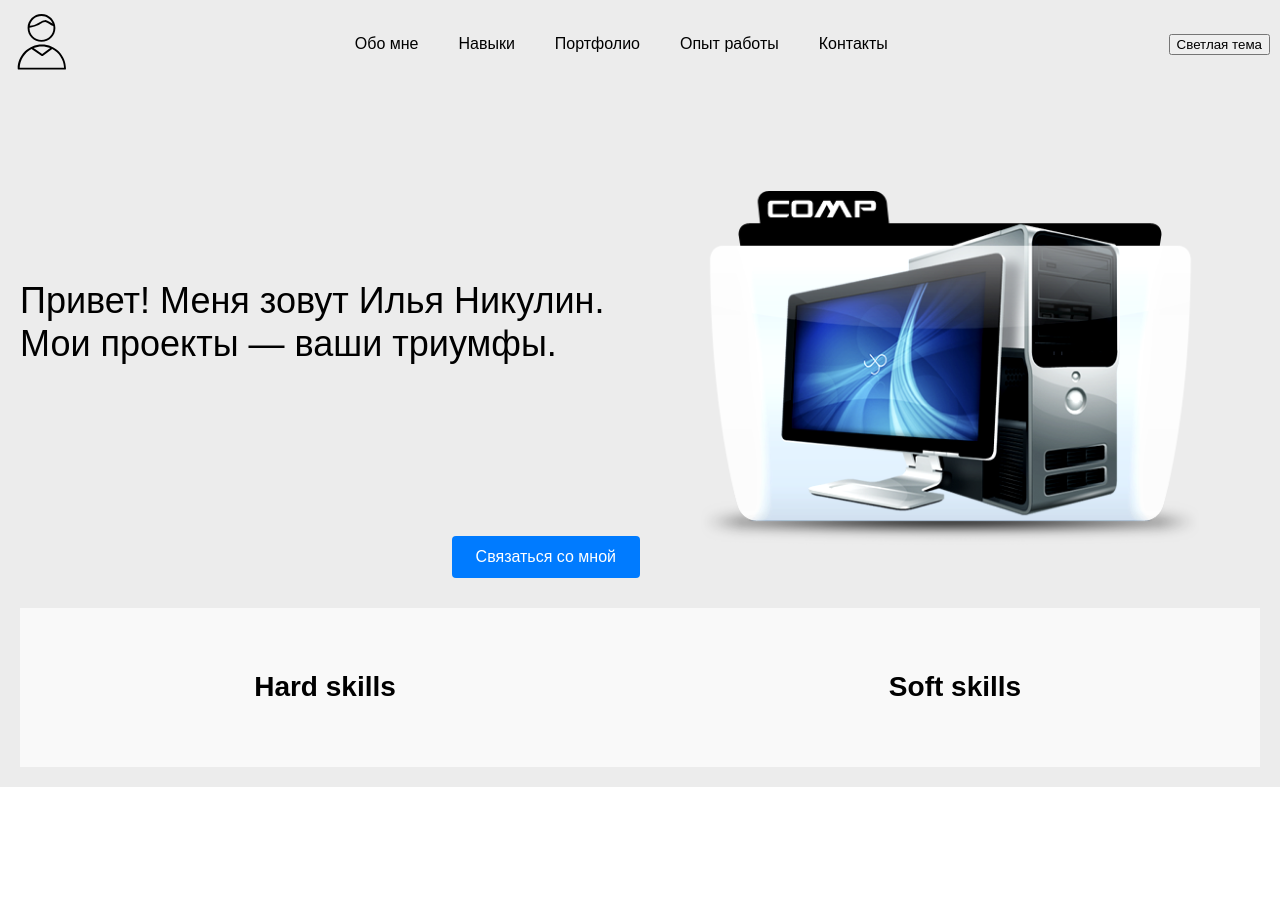
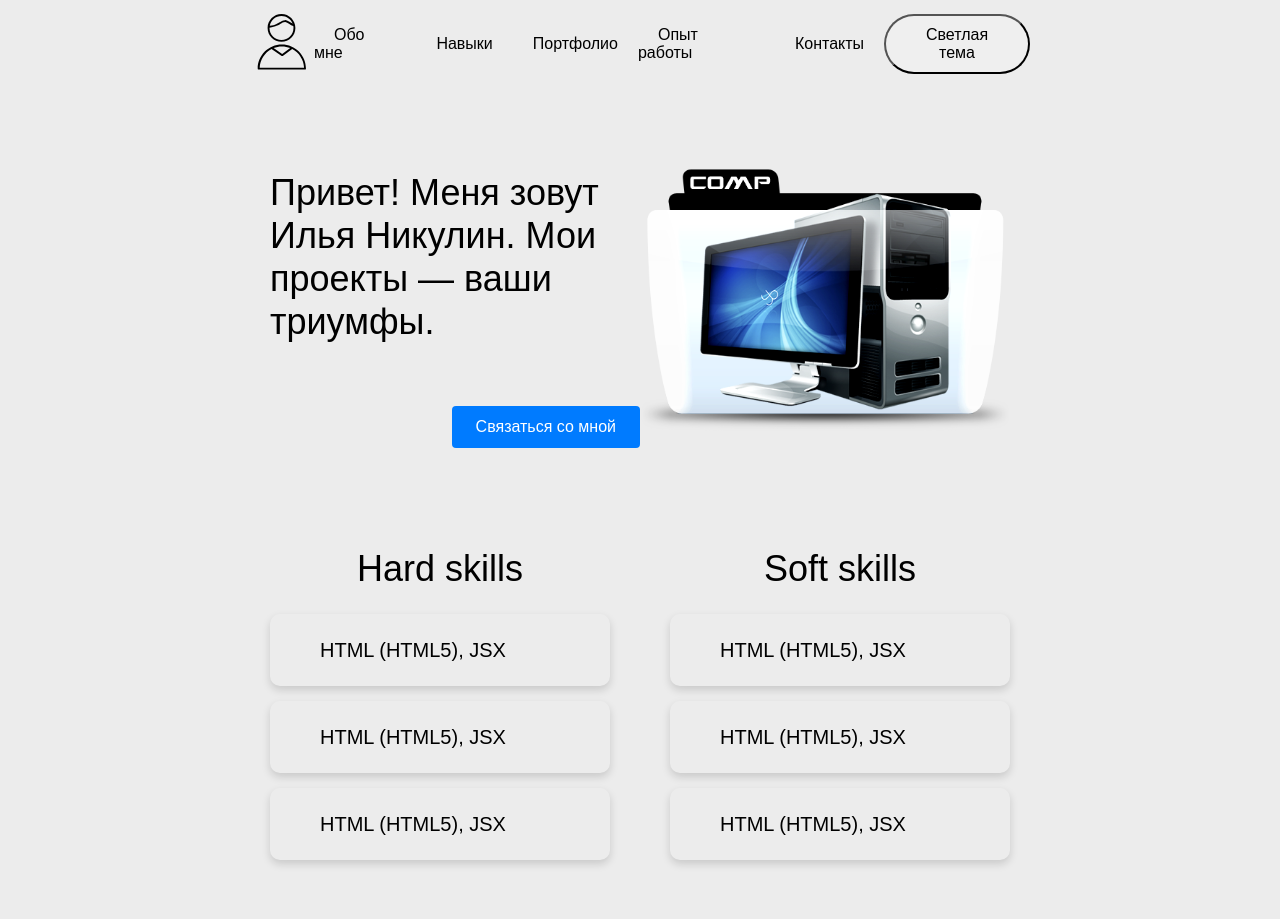
Before and after one commit to nikos592/my-page, a website built with webpack: page src/index.html in a window 1280 px wide. Before the commit the page ends 800 px from the top, so only its background shows below. Built offline with nearby package versions, Linux system fonts and the light colour scheme; a web font is replaced by a local one.

Commit message:
update skill list

```diff
--- a/src/assets/styles/styles.css
+++ b/src/assets/styles/styles.css
@@ -24,7 +24,7 @@ body {
     display: flex;
     align-items: center;
     justify-content: space-between;
-    padding: 10px;
+    padding: 10px 250px 0 250px;
     background-color: #ECECEC;
 }
 
@@ -46,12 +46,22 @@ body {
     cursor: pointer;
 }
 
+.theme-toggle {
+    border-radius: 50px; /* делаем кнопку круглой */
+    padding: 10px 20px; /* добавляем отступы внутри кнопки */
+    font-size: 16px; /* размер шрифта */
+    cursor: pointer; /* изменяем курсор при наведении */
+}
+
 /* Основной контент */
 .content {
     background-color: #ECECEC;
     padding: 20px;
 }
 
+.content-sections {
+    padding: 10px 250px 0 250px;
+}
 /* Блок hero */
 .hero {
     display: flex;
@@ -90,6 +100,12 @@ body {
     margin-bottom: 30px; /* Отступ снизу для создания пространства */
 }
 
+h2 {
+    font-family: 'Rubik', sans-serif;
+    font-weight: 300;
+    font-size: 36px !important;
+}
+
 /* Центрирование изображения внутри контейнера */
 .hero-scene-wrapper {
     display: flex;
@@ -104,10 +120,13 @@ body {
 
 /* Секция навыков */
 .skills {
-    background-color: #f9f9f9; /* Светлый фон для контраста */
     padding: 40px 0; /* Внутренние отступы сверху и снизу */
 }
 
+.skills-list {
+    list-style-type: none;
+    padding-left: 0;
+}
 /* Внутренний контейнер секции навыков */
 .skills__inner {
     display: grid;
@@ -128,6 +147,19 @@ body {
 .skills-body {
     line-height: 1.6; /* Удобная высота строки */
 }
+
+.skill-card {
+    padding: 20px 30px 20px 50px;
+    font-size: 20px;
+}
+
+
+.skills-list-item {
+    border-radius: 10px;
+    box-shadow: 0 4px 8px rgba(0, 0, 0, 0.15);
+    margin-bottom: 15px;
+}
+
 
 /* Адаптация для мобильных устройств */
 @media (max-width: 900px) {
@@ -165,7 +197,6 @@ body {
     }
 }
 
-/* Кнопка */
 .button {
     display: inline-block;
     padding: 12px 24px;
--- a/src/index.html
+++ b/src/index.html
@@ -42,11 +42,35 @@
                 <div class="skills__inner grid grid--2 container">
                     <div class="skills-collumn">
                         <h2 class="skills-title">Hard skills</h2>
-                        <div class="skills-body"></div>
+                        <div class="skills-body">
+                            <ul class="skills-list">
+                                <li class="skills-list-item">
+                                    <div class="skill-card">HTML (HTML5), JSX</div>
+                                </li>
+                                <li class="skills-list-item">
+                                    <div class="skill-card">HTML (HTML5), JSX</div>
+                                </li>
+                                <li class="skills-list-item">
+                                    <div class="skill-card">HTML (HTML5), JSX</div>
+                                </li>
+                            </ul>
+                        </div>
                     </div>
                     <div class="skills-collumn">
                         <h2 class="skills-title">Soft skills</h2>
-                        <div class="skills-body"></div>
+                        <div class="skills-body">
+                            <ul class="skills-list">
+                                <li class="skills-list-item">
+                                    <div class="skill-card">HTML (HTML5), JSX</div>
+                                </li>
+                                <li class="skills-list-item">
+                                    <div class="skill-card">HTML (HTML5), JSX</div>
+                                </li>
+                                <li class="skills-list-item">
+                                    <div class="skill-card">HTML (HTML5), JSX</div>
+                                </li>
+                            </ul>
+                        </div>
                     </div>
                 </div>
             </section>
```
